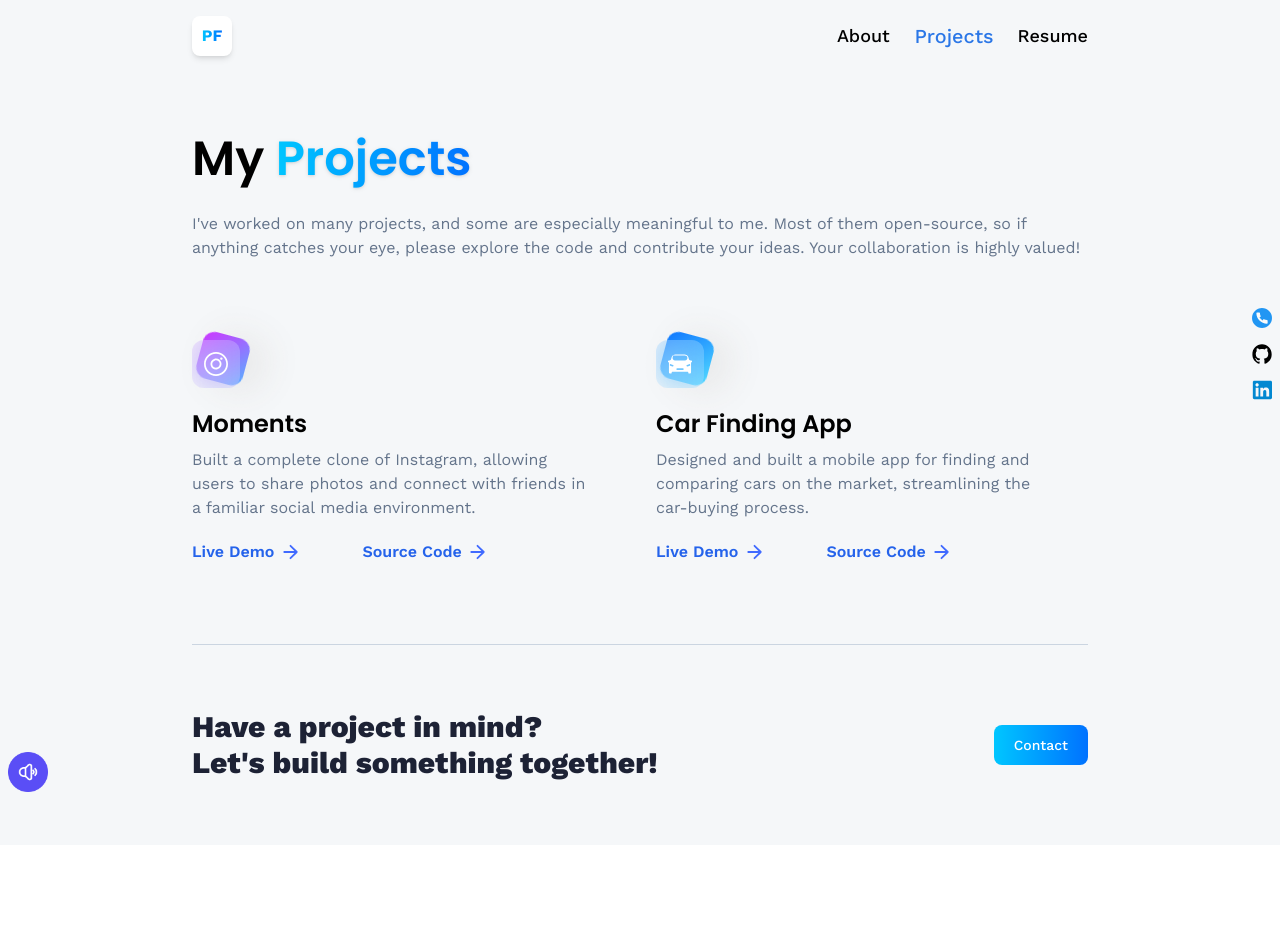
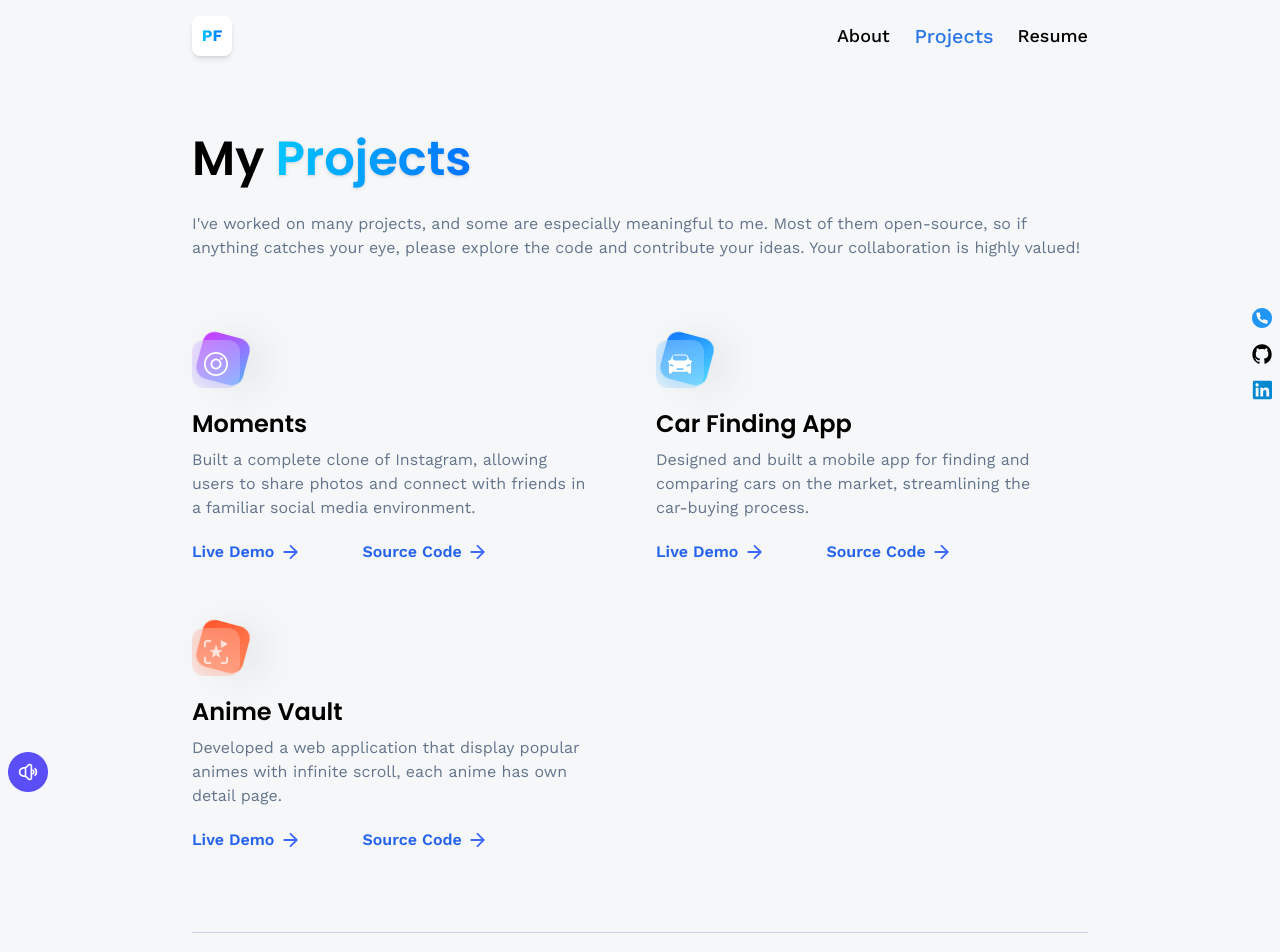
Before and after one commit to feihuan1/feihuan_portfolio, a React (Vite) app: page /projects in a window 1280 px wide. Shown: the top 952 px of the page. Before the commit the page ends 845 px from the top, so only its background shows below. Built offline with nearby package versions, Linux system fonts and the light colour scheme.

Commit message:
fix project link error

```diff
--- a/src/assets/icons/index.js
+++ b/src/assets/icons/index.js
@@ -22,8 +22,10 @@ import arrow from './arrow.svg'
 import contact from './contact.svg'
 import soundon from './soundon.png'
 import soundoff from './soundoff.png'
+import anime from './anime.png'
 
 export {
+    anime,
     css,
     express,
     git,
--- a/src/constants/index.js
+++ b/src/constants/index.js
@@ -17,7 +17,8 @@ import {
     redux,
     moments,
     tailwindcss,
-    typescript
+    typescript,
+    anime
 } from "../assets/icons";
 
 export const skills = [
@@ -185,5 +186,13 @@ export const projects = [
         link: 'https://nextjs-car-rental-eight.vercel.app',
         code:'https://github.com/feihuan1/nextjs-car-rental'
     },
+    {
+        iconUrl: anime,
+        theme: 'btn-back-red',
+        name: 'Anime Vault',
+        description: 'Developed a web application that display popular animes with infinite scroll, each anime has own detail page.',
+        link: 'https://anime-vault-theta.vercel.app',
+        code:'https://github.com/feihuan1/Anime_Vault'
+    },
 
 ];
--- a/src/pages/Projects.jsx
+++ b/src/pages/Projects.jsx
@@ -52,7 +52,7 @@ const Projects = () => {
               </div>
               <div className="flex items-center gap-2">
                 <Link
-                  to={project.link}
+                  to={project.code}
                   target='_blank'
                   rel="noopener noreferrer"
                   className="font-semibold text-blue-600"
```
Also changed, not shown: src/assets/icons/anime.png (added).
